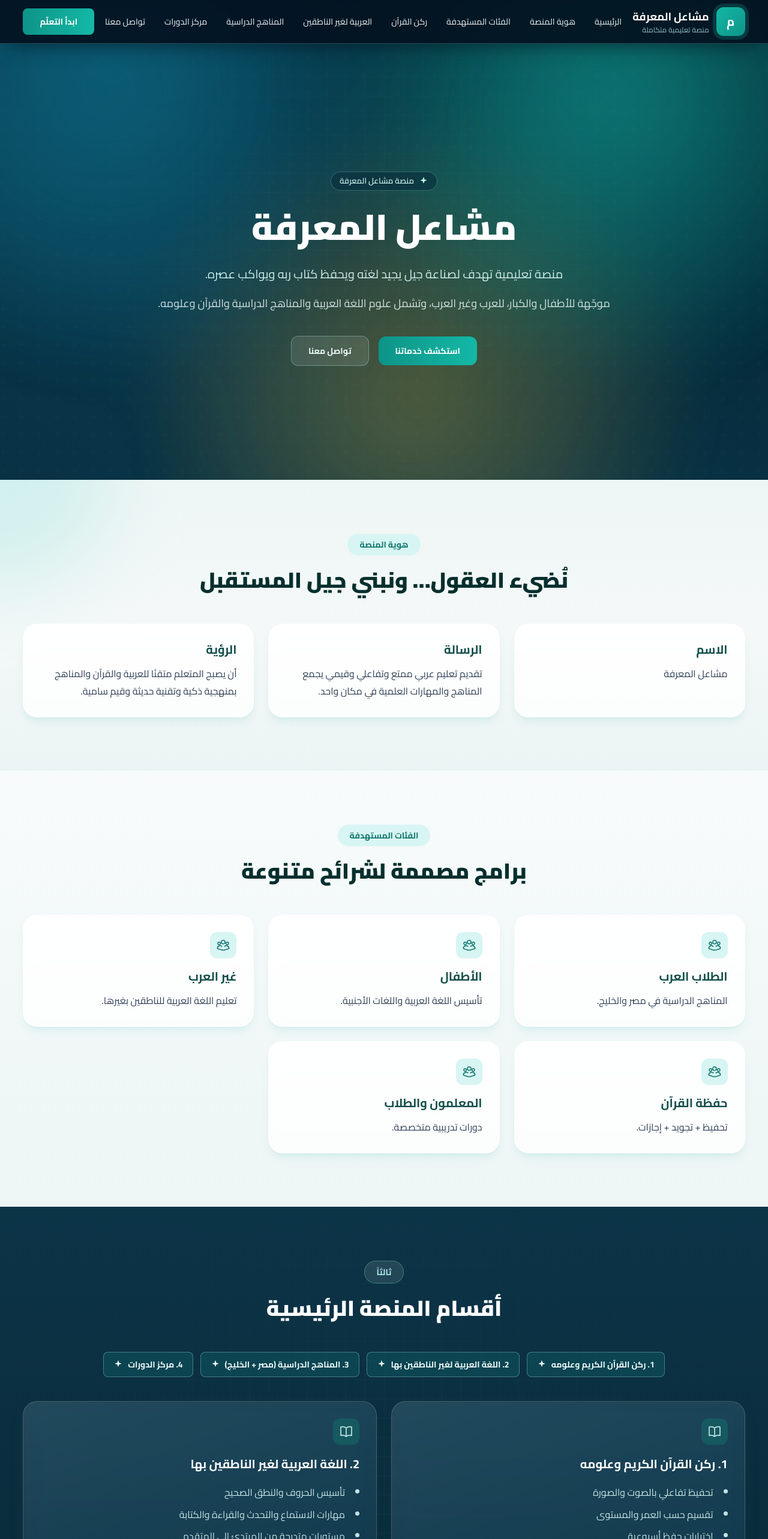
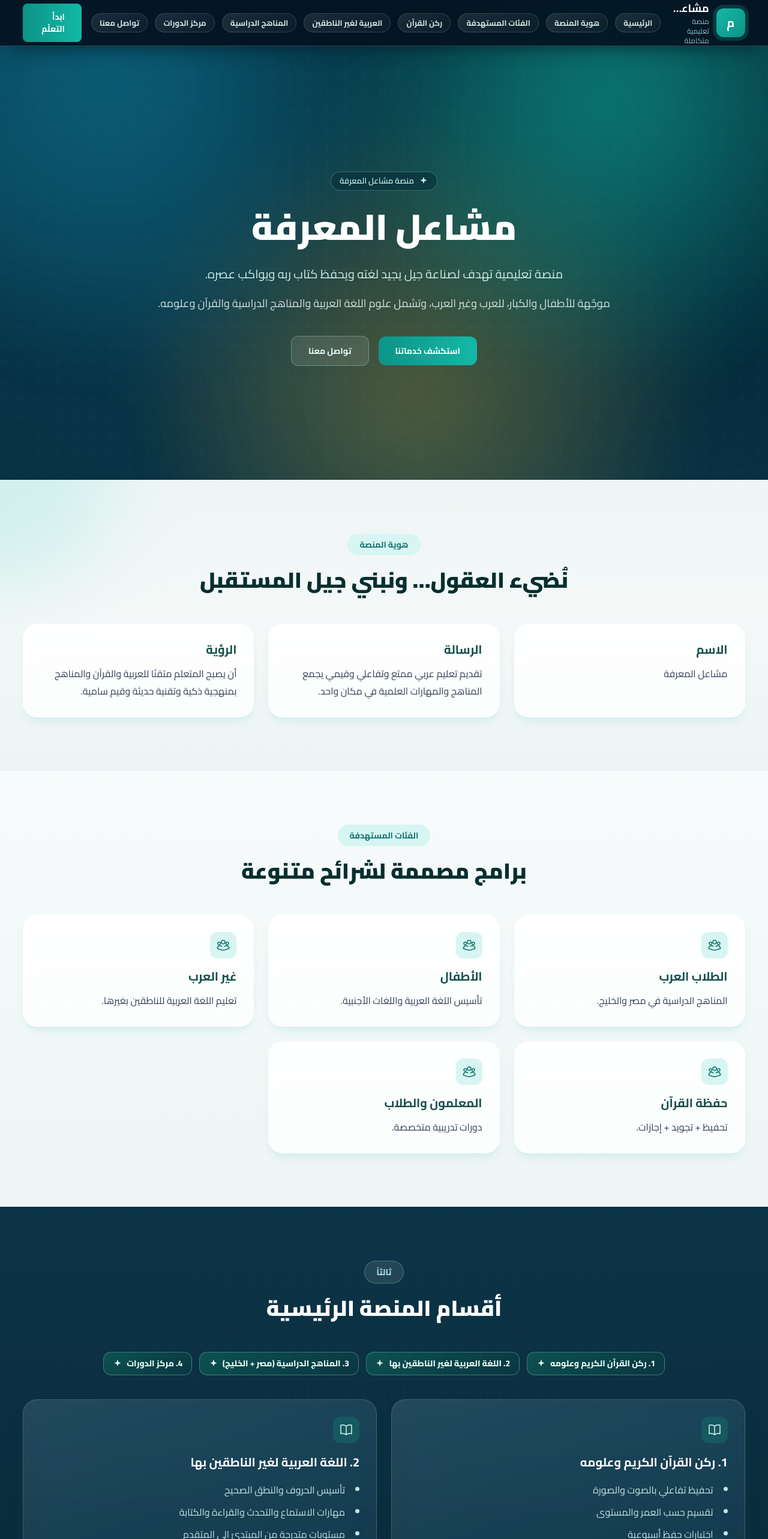
Before and after one commit to AdhamAltony/quran, a Next.js app: page / in a window 1280 px wide. Shown: the top 2566 px of the page at 60% size. Built offline with nearby package versions, Linux system fonts and the light colour scheme.

Commit message:
Improve navbar and section link styling

```diff
--- a/src/app/arabic-non-native/page.js
+++ b/src/app/arabic-non-native/page.js
@@ -14,7 +14,7 @@ export default function ArabicNonNativePage() {
       <section className="site-container py-24">
         <Link
           href="/"
-          className="mb-8 inline-flex rounded-lg border border-emerald-200/35 bg-white/10 px-4 py-2 text-sm font-bold text-emerald-100 transition-colors hover:bg-white/15"
+          className="page-back-link mb-8"
         >
           العودة إلى الرئيسية
         </Link>
--- a/src/app/courses-center/page.js
+++ b/src/app/courses-center/page.js
@@ -14,7 +14,7 @@ export default function CoursesCenterPage() {
       <section className="site-container py-24">
         <Link
           href="/"
-          className="mb-8 inline-flex rounded-lg border border-emerald-200/35 bg-white/10 px-4 py-2 text-sm font-bold text-emerald-100 transition-colors hover:bg-white/15"
+          className="page-back-link mb-8"
         >
           العودة إلى الرئيسية
         </Link>
--- a/src/app/egypt-gulf-curricula/page.js
+++ b/src/app/egypt-gulf-curricula/page.js
@@ -15,7 +15,7 @@ export default function EgyptGulfCurriculaPage() {
       <section className="site-container py-24">
         <Link
           href="/"
-          className="mb-8 inline-flex rounded-lg border border-emerald-200/35 bg-white/10 px-4 py-2 text-sm font-bold text-emerald-100 transition-colors hover:bg-white/15"
+          className="page-back-link mb-8"
         >
           العودة إلى الرئيسية
         </Link>
--- a/src/app/globals.css
+++ b/src/app/globals.css
@@ -291,6 +291,105 @@ body {
   border-bottom: 1px solid rgba(153, 246, 228, 0.24);
 }
 
+.nav-link-pill {
+  position: relative;
+  display: inline-flex;
+  align-items: center;
+  justify-content: center;
+  white-space: nowrap;
+  border-radius: 999px;
+  border: 1px solid rgba(167, 243, 208, 0.18);
+  background: linear-gradient(140deg, rgba(255, 255, 255, 0.1), rgba(255, 255, 255, 0.03));
+  color: rgba(236, 253, 245, 0.9);
+  font-size: 0.81rem;
+  font-weight: 700;
+  line-height: 1.1;
+  padding: 0.5rem 0.82rem;
+  transition:
+    transform 0.24s ease,
+    border-color 0.24s ease,
+    color 0.24s ease,
+    box-shadow 0.24s ease,
+    background-color 0.24s ease;
+}
+
+.nav-link-pill::after {
+  content: "";
+  position: absolute;
+  right: 0.85rem;
+  left: 0.85rem;
+  bottom: -2px;
+  height: 2px;
+  border-radius: 999px;
+  background: linear-gradient(90deg, transparent, rgba(110, 231, 183, 0.95), transparent);
+  opacity: 0;
+  transform: scaleX(0.35);
+  transition: opacity 0.24s ease, transform 0.24s ease;
+}
+
+.nav-link-pill:hover,
+.nav-link-pill:focus-visible {
+  transform: translateY(-1px);
+  color: #ffffff;
+  border-color: rgba(110, 231, 183, 0.65);
+  box-shadow: 0 12px 24px -14px rgba(52, 211, 153, 0.65);
+  outline: none;
+}
+
+.nav-link-pill:hover::after,
+.nav-link-pill:focus-visible::after {
+  opacity: 1;
+  transform: scaleX(1);
+}
+
+.section-link-chip {
+  display: inline-flex;
+  align-items: center;
+  gap: 0.45rem;
+  border-radius: 0.8rem;
+  border: 1px solid rgba(167, 243, 208, 0.32);
+  background: linear-gradient(145deg, rgba(16, 185, 129, 0.24), rgba(6, 95, 70, 0.14));
+  color: rgba(236, 253, 245, 0.98);
+  font-size: 0.87rem;
+  font-weight: 800;
+  line-height: 1.2;
+  padding: 0.62rem 0.92rem;
+  transition: transform 0.24s ease, box-shadow 0.24s ease, border-color 0.24s ease, background-color 0.24s ease;
+}
+
+.section-link-chip:hover,
+.section-link-chip:focus-visible {
+  transform: translateY(-2px);
+  border-color: rgba(110, 231, 183, 0.8);
+  background: linear-gradient(145deg, rgba(16, 185, 129, 0.34), rgba(6, 95, 70, 0.24));
+  box-shadow: 0 16px 26px -15px rgba(16, 185, 129, 0.55);
+  outline: none;
+}
+
+.page-back-link {
+  display: inline-flex;
+  align-items: center;
+  justify-content: center;
+  border-radius: 999px;
+  border: 1px solid rgba(167, 243, 208, 0.38);
+  background: linear-gradient(145deg, rgba(255, 255, 255, 0.14), rgba(255, 255, 255, 0.05));
+  color: rgba(236, 253, 245, 0.98);
+  font-size: 0.87rem;
+  font-weight: 800;
+  line-height: 1.2;
+  padding: 0.58rem 1rem;
+  transition: transform 0.24s ease, border-color 0.24s ease, background-color 0.24s ease, box-shadow 0.24s ease;
+}
+
+.page-back-link:hover,
+.page-back-link:focus-visible {
+  transform: translateY(-1px);
+  border-color: rgba(110, 231, 183, 0.8);
+  background: linear-gradient(145deg, rgba(255, 255, 255, 0.2), rgba(255, 255, 255, 0.07));
+  box-shadow: 0 14px 24px -14px rgba(45, 212, 191, 0.75);
+  outline: none;
+}
+
 .glass-light {
   background: rgba(255, 255, 255, 0.7);
   backdrop-filter: blur(12px);
--- a/src/app/page.js
+++ b/src/app/page.js
@@ -108,12 +108,12 @@ function Navbar() {
               </div>
             </Link>
 
-            <div className="hidden items-center gap-8 lg:flex">
+            <div className="hidden items-center gap-2 lg:flex xl:gap-3">
               {navLinks.map((item) => (
                 <Link
                   key={item.label}
                   href={item.href}
-                  className="relative py-2 text-sm font-medium text-emerald-50/90 transition-colors hover:text-white after:absolute after:bottom-0 after:right-0 after:h-0.5 after:w-0 after:bg-emerald-300 after:transition-all hover:after:w-full"
+                  className="nav-link-pill"
                 >
                   {item.label}
                 </Link>
@@ -253,7 +253,7 @@ function ServicesSection() {
             <Link
               key={section.id}
               href={`#${section.id}`}
-              className="inline-flex items-center gap-2 rounded-lg border border-emerald-200/35 bg-emerald-500/15 px-4 py-2.5 text-sm font-bold text-emerald-50 transition-colors hover:bg-emerald-500/25"
+              className="section-link-chip"
             >
               {section.title}
               <SparkIcon className="h-4 w-4" />
--- a/src/app/quran-and-sciences/page.js
+++ b/src/app/quran-and-sciences/page.js
@@ -14,7 +14,7 @@ export default function QuranAndSciencesPage() {
       <section className="site-container py-24">
         <Link
           href="/"
-          className="mb-8 inline-flex rounded-lg border border-emerald-200/35 bg-white/10 px-4 py-2 text-sm font-bold text-emerald-100 transition-colors hover:bg-white/15"
+          className="page-back-link mb-8"
         >
           العودة إلى الرئيسية
         </Link>
```
